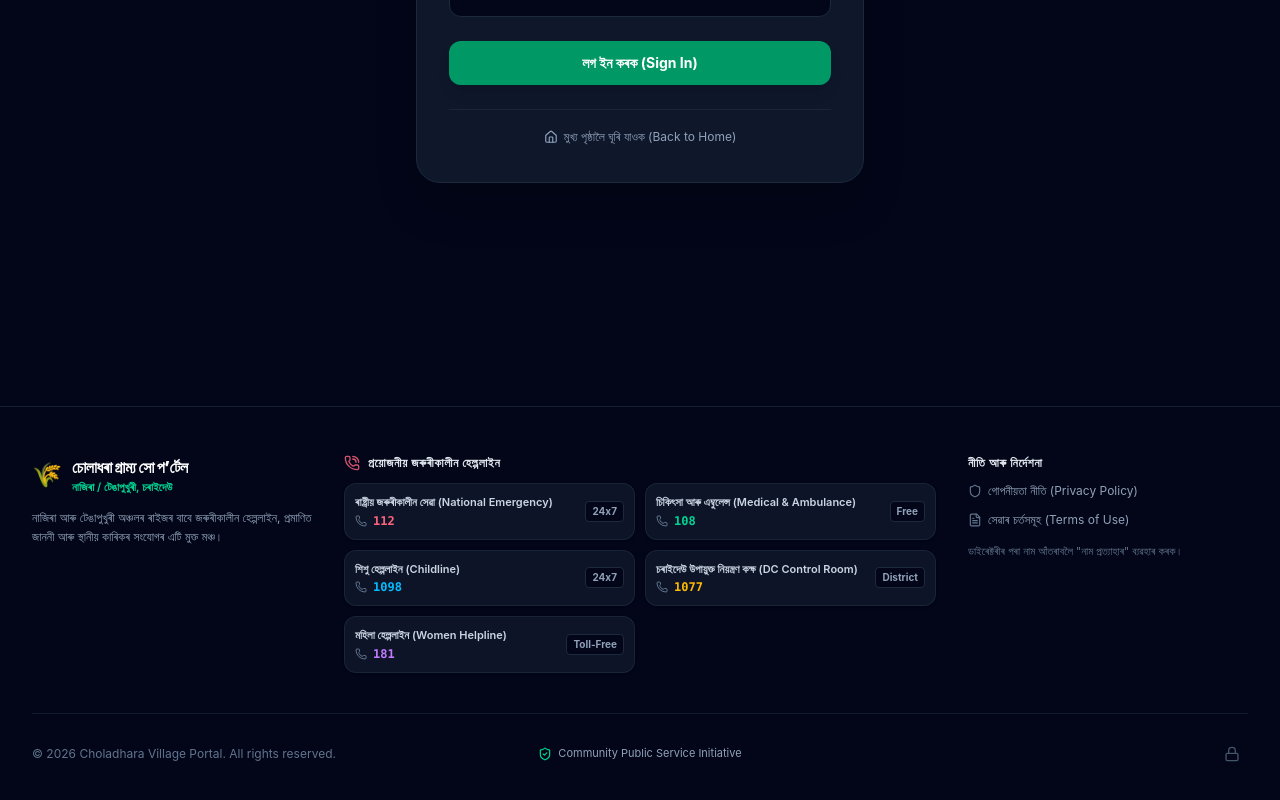
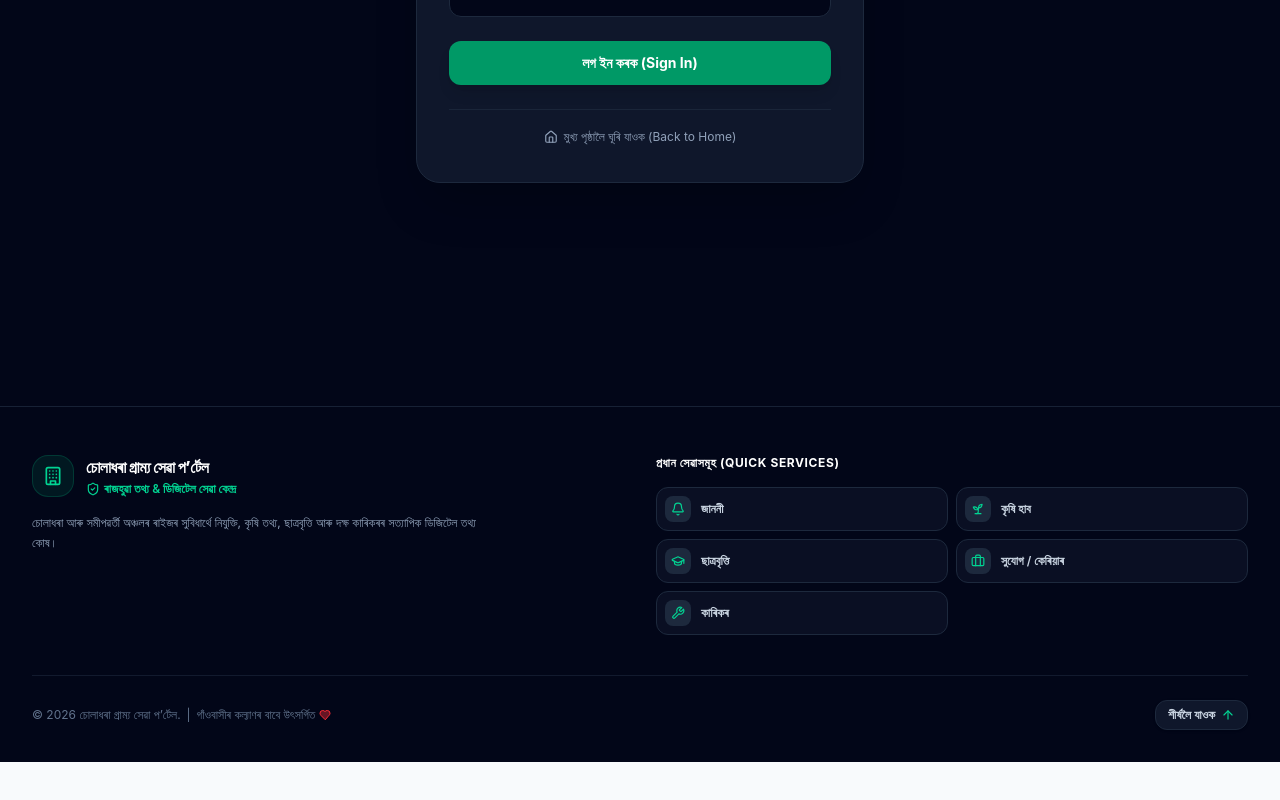
Before and after one commit to livekaku00-sys/choladhara-village.vercel.app, a React (Vite) app: page /admin in a window 1280 px wide. Shown: the part 523-1323 px from the top of the page. After the commit the page ends 1285 px from the top, so only its background shows below. Built offline with nearby package versions, Linux system fonts and the light colour scheme.

Commit message:
Map exact footer links: Notices, Agriculture, Scholarships, Opportunities, Artisans

```diff
--- a/src/components/Footer.tsx
+++ b/src/components/Footer.tsx
@@ -1,14 +1,14 @@
-import React, { useState } from 'react';
-import { Link } from 'react-router-dom';
+import React from 'react';
 import {
+  Building,
   ShieldCheck,
-  Lock,
-  Shield,
-  FileText,
-  X,
-  AlertTriangle,
-  PhoneCall,
-  Phone
+  Bell,
+  Sprout,
+  GraduationCap,
+  Briefcase,
+  Wrench,
+  Heart,
+  ArrowUp
 } from 'lucide-react';
 import { useLanguage } from '../context/LanguageContext';
 
@@ -16,258 +16,149 @@ export const Footer: React.FC = () => {
   const { language } = useLanguage();
   const isAs = language === 'as';
 
-  const [activeModal, setActiveModal] = useState<'privacy' | 'terms' | null>(null);
-
-  const emergencyContacts = [
+  const footerLinks = [
     {
-      title_as: 'ৰাষ্ট্ৰীয় জৰুৰীকালীন সেৱা (National Emergency)',
-      title_en: 'National Emergency',
-      number: '112',
-      badge: '24x7',
-      color: 'text-rose-400'
+      key: 'notices',
+      label_as: 'জাননী',
+      label_en: 'Notices',
+      href: '#sec-notices',
+      icon: Bell
     },
     {
-      title_as: 'চিকিৎসা আৰু এম্বুলেন্স (Medical & Ambulance)',
-      title_en: 'Ambulance & Medical',
-      number: '108',
-      badge: 'Free',
-      color: 'text-emerald-400'
+      key: 'agriculture',
+      label_as: 'কৃষি হাব',
+      label_en: 'Agriculture Hub',
+      href: '#sec-agriculture',
+      icon: Sprout
     },
     {
-      title_as: 'শিশু হেল্পলাইন (Childline)',
-      title_en: 'Childline Helpline',
-      number: '1098',
-      badge: '24x7',
-      color: 'text-sky-400'
+      key: 'scholarships',
+      label_as: 'ছাত্ৰবৃত্তি',
+      label_en: 'Scholarships',
+      href: '#sec-scholarships',
+      icon: GraduationCap
     },
     {
-      title_as: 'চৰাইদেউ উপায়ুক্ত নিয়ন্ত্ৰণ কক্ষ (DC Control Room)',
-      title_en: 'Charaideo DC Control Room',
-      number: '1077',
-      badge: 'District',
-      color: 'text-amber-400'
+      key: 'opportunities',
+      label_as: 'সুযোগ / কেৰিয়াৰ',
+      label_en: 'Opportunities',
+      href: '#sec-opportunities',
+      icon: Briefcase
     },
     {
-      title_as: 'মহিলা হেল্পলাইন (Women Helpline)',
-      title_en: 'Women Helpline',
-      number: '181',
-      badge: 'Toll-Free',
-      color: 'text-purple-400'
+      key: 'artisans',
+      label_as: 'কাৰিকৰ',
+      label_en: 'Artisans',
+      href: '#sec-artisans',
+      icon: Wrench
     }
   ];
 
+  const handleScrollTo = (e: React.MouseEvent<HTMLAnchorElement>, href: string) => {
+    e.preventDefault();
+    if (href === '#' || !href.startsWith('#')) {
+      window.scrollTo({ top: 0, behavior: 'smooth' });
+      return;
+    }
+
+    const targetId = href.replace('#', '');
+    const element = document.getElementById(targetId);
+    if (element) {
+      const navOffset = 70;
+      const elementPosition = element.getBoundingClientRect().top;
+      const offsetPosition = elementPosition + window.pageYOffset - navOffset;
+
+      window.scrollTo({
+        top: offsetPosition,
+        behavior: 'smooth'
+      });
+    }
+  };
+
+  const scrollToTop = () => {
+    window.scrollTo({ top: 0, behavior: 'smooth' });
+  };
+
   return (
-    <footer className="w-full bg-slate-950 text-slate-400 border-t border-slate-800/80 mt-16 relative">
-      <div className="max-w-7xl mx-auto px-4 sm:px-6 lg:px-8 py-12">
+    <footer className="w-full bg-slate-950 border-t border-slate-800/80 text-slate-400 mt-16 pt-12 pb-8">
+      <div className="max-w-7xl mx-auto px-4 sm:px-6 lg:px-8">
 
-        {/* Main 3-Column Layout */}
-        <div className="grid grid-cols-1 md:grid-cols-4 gap-8 pb-10 border-b border-slate-800/60">
+        <div className="grid grid-cols-1 md:grid-cols-12 gap-8 pb-10 border-b border-slate-800/60">
 
-          {/* 1. Village Branding & Overview */}
-          <div className="md:col-span-1 space-y-3 text-center md:text-left">
-            <div className="flex items-center justify-center md:justify-start gap-2.5">
-              <span className="text-2xl">🌾</span>
+          {/* Column 1: Portal Details */}
+          <div className="md:col-span-6 space-y-4">
+            <div className="flex items-center gap-3">
+              <div className="p-2.5 bg-emerald-500/10 border border-emerald-500/20 rounded-2xl text-emerald-400">
+                <Building className="w-5 h-5" />
+              </div>
               <div>
-                <h3 className="text-white font-black text-base tracking-tight">
-                  {isAs ? 'চোলাধৰা গ্ৰাম্য সো প’ৰ্টেল' : 'Choladhara Village Portal'}
+                <h3 className="text-base font-extrabold text-white tracking-tight">
+                  {isAs ? 'চোলাধৰা গ্ৰাম্য সেৱা প’ৰ্টেল' : 'Choladhara Village Portal'}
                 </h3>
-                <p className="text-[11px] text-emerald-400 font-semibold">
-                  {isAs ? 'নাজিৰা / টেঙাপুখুৰী, চৰাইদেউ' : 'Nazira / Tengapukhuri, Charaideo'}
-                </p>
+                <span className="text-xs text-emerald-400 font-semibold flex items-center gap-1 mt-0.5">
+                  <ShieldCheck className="w-3.5 h-3.5" />
+                  {isAs ? 'ৰাজহুৱা তথ্য & ডিজিটেল সেৱা কেন্দ্ৰ' : 'Public Information & Digital Service Directory'}
+                </span>
               </div>
             </div>
-            <p className="text-xs text-slate-400 leading-relaxed">
+
+            <p className="text-xs leading-relaxed text-slate-400 max-w-md">
               {isAs
-                ? 'নাজিৰা আৰু টেঙাপুখুৰী অঞ্চলৰ ৰাইজৰ বাবে জৰুৰীকালীন হেল্পলাইন, প্ৰমাণিত জাননী আৰু স্থানীয় কাৰিকৰ সংযোগৰ এটি মুক্ত মঞ্চ।'
-                : 'Free community portal providing emergency contacts, verified village notices, and skilled artisan directory.'}
+                ? 'চোলাধৰা আৰু সমীপৱৰ্তী অঞ্চলৰ ৰাইজৰ সুবিধাৰ্থে নিযুক্তি, কৃষি তথ্য, ছাত্ৰবৃত্তি আৰু দক্ষ কাৰিকৰৰ সত্যাপিক ডিজিটেল তথ্য কোষ।'
+                : 'A dedicated public service directory providing verified notices, agriculture advisories, scholarships, career opportunities, and artisan services.'}
             </p>
           </div>
 
-          {/* 2. Emergency & Civic Helplines (2 Columns wide) */}
-          <div className="md:col-span-2 space-y-3">
-            <div className="flex items-center justify-center md:justify-start gap-2">
-              <PhoneCall className="w-4 h-4 text-rose-400 animate-pulse" />
-              <h4 className="text-xs font-bold uppercase tracking-wider text-slate-200">
-                {isAs ? 'প্ৰয়োজনীয় জৰুৰীকালীন হেল্পলাইন' : 'Emergency & Essential Helplines'}
-              </h4>
+          {/* Column 2: Exact 5 Footer Section Links */}
+          <div className="md:col-span-6 space-y-3">
+            <h4 className="text-xs font-bold text-white uppercase tracking-wider">
+              {isAs ? 'প্ৰধান সেৱাসমূহ (Quick Services)' : 'Quick Services & Portals'}
+            </h4>
+
+            <div className="grid grid-cols-1 sm:grid-cols-2 gap-2 pt-1">
+              {footerLinks.map((link) => {
+                const Icon = link.icon;
+                return (
+                  <a
+                    key={link.key}
+                    href={link.href}
+                    onClick={(e) => handleScrollTo(e, link.href)}
+                    className="inline-flex items-center gap-2.5 p-2 rounded-xl bg-slate-900/60 hover:bg-slate-800 border border-slate-800 hover:border-emerald-500/40 text-xs font-semibold text-slate-300 hover:text-white transition-all group cursor-pointer"
+                  >
+                    <div className="p-1.5 rounded-lg bg-slate-800 group-hover:bg-emerald-950/60 text-emerald-400 transition-colors">
+                      <Icon className="w-3.5 h-3.5" />
+                    </div>
+                    <span>{isAs ? link.label_as : link.label_en}</span>
+                  </a>
+                );
+              })}
             </div>
-
-            <div className="grid grid-cols-1 sm:grid-cols-2 gap-2.5">
-              {emergencyContacts.map((item, idx) => (
-                <a
-                  key={idx}
-                  href={`tel:${item.number}`}
-                  className="flex items-center justify-between p-2.5 rounded-xl bg-slate-900/90 hover:bg-slate-900 border border-slate-800/80 hover:border-slate-700 transition group shadow-sm"
-                >
-                  <div className="space-y-0.5 text-left">
-                    <p className="text-[11px] font-semibold text-slate-300 group-hover:text-white transition">
-                      {isAs ? item.title_as : item.title_en}
-                    </p>
-                    <div className="flex items-center gap-1.5">
-                      <Phone className="w-3 h-3 text-slate-500" />
-                      <span className={`text-xs font-bold font-mono ${item.color}`}>
-                        {item.number}
-                      </span>
-                    </div>
-                  </div>
-
-                  <span className="text-[10px] font-bold px-1.5 py-0.5 rounded bg-slate-950 border border-slate-800 text-slate-400">
-                    {item.badge}
-                  </span>
-                </a>
-              ))}
-            </div>
-          </div>
-
-          {/* 3. Policy & Legal Links */}
-          <div className="space-y-3 text-center md:text-left">
-            <h4 className="text-xs font-bold uppercase tracking-wider text-slate-200">
-              {isAs ? 'নীতি আৰু নিৰ্দেশনা' : 'Policies & Terms'}
-            </h4>
-            <ul className="space-y-2.5 text-xs">
-              <li>
-                <button
-                  onClick={() => setActiveModal('privacy')}
-                  className="hover:text-emerald-400 transition inline-flex items-center gap-1.5 text-left"
-                >
-                  <Shield className="w-3.5 h-3.5 text-slate-500" />
-                  <span>{isAs ? 'গোপনীয়তা নীতি (Privacy Policy)' : 'Privacy Policy'}</span>
-                </button>
-              </li>
-              <li>
-                <button
-                  onClick={() => setActiveModal('terms')}
-                  className="hover:text-emerald-400 transition inline-flex items-center gap-1.5 text-left"
-                >
-                  <FileText className="w-3.5 h-3.5 text-slate-500" />
-                  <span>{isAs ? 'সেৱাৰ চৰ্তসমূহ (Terms of Use)' : 'Terms of Service'}</span>
-                </button>
-              </li>
-              <li>
-                <p className="text-[11px] text-slate-500 leading-tight pt-1">
-                  {isAs
-                    ? 'ডাইৰেক্টৰীৰ পৰা নাম আঁতৰাবলৈ "নাম প্ৰত্যাহাৰ" ব্যৱহাৰ কৰক।'
-                    : 'Use "Name Removal" to withdraw artisan contact info.'}
-                </p>
-              </li>
-            </ul>
           </div>
 
         </div>
 
-        {/* BOTTOM BAR: STRICT 3-COLUMN GRID FOR PERFECT CENTERING */}
-        <div className="pt-6 grid grid-cols-1 sm:grid-cols-3 items-center gap-4 text-xs text-slate-500">
+        {/* Bottom Bar & Scroll to top */}
+        <div className="pt-6 flex flex-col sm:flex-row items-center justify-between gap-4 text-xs text-slate-500">
+          <p className="flex items-center gap-1.5 text-center sm:text-left">
+            <span>© {new Date().getFullYear()} {isAs ? 'চোলাধৰা গ্ৰাম্য সেৱা প’ৰ্টেল' : 'Choladhara Village Portal'}.</span>
+            <span className="hidden sm:inline">|</span>
+            <span className="inline-flex items-center gap-1">
+              {isAs ? 'গাঁওবাসীৰ কল্যাণৰ বাবে উৎসৰ্গিত' : 'Dedicated to community empowerment'}
+              <Heart className="w-3 h-3 text-red-500 fill-red-500/40" />
+            </span>
+          </p>
 
-          {/* Left: Copyright */}
-          <div className="text-center sm:text-left order-2 sm:order-1">
-            <p>© {new Date().getFullYear()} Choladhara Village Portal. All rights reserved.</p>
-          </div>
-
-          {/* Center: Community Initiative Badge (Forced Center) */}
-          <div className="flex items-center justify-center gap-1.5 text-[11px] text-slate-400 order-1 sm:order-2 mb-2 sm:mb-0">
-            <ShieldCheck className="w-3.5 h-3.5 text-emerald-400" />
-            <span>Community Public Service Initiative</span>
-          </div>
-
-          {/* Right: Discrete Lock Symbol */}
-          <div className="flex justify-center sm:justify-end order-3">
-            <Link
-              to="/admin"
-              className="inline-flex items-center justify-center p-2 rounded-lg text-slate-600 hover:text-slate-300 hover:bg-slate-900 transition-all duration-200 active:scale-95 cursor-pointer min-w-[32px] min-h-[32px]"
-              title="Admin Login"
-              aria-label="Admin Login"
-            >
-              <Lock className="w-4 h-4" />
-            </Link>
-          </div>
-
+          <button
+            type="button"
+            onClick={scrollToTop}
+            className="inline-flex items-center gap-1.5 px-3 py-1.5 rounded-xl bg-slate-900 hover:bg-slate-800 text-slate-300 hover:text-white border border-slate-800 text-xs font-semibold transition active:scale-95 cursor-pointer shadow-sm"
+          >
+            <span>{isAs ? 'শীৰ্ষলৈ যাওক' : 'Back to top'}</span>
+            <ArrowUp className="w-3.5 h-3.5 text-emerald-400" />
+          </button>
         </div>
 
       </div>
-
-      {/* Privacy Policy Modal */}
-      {activeModal === 'privacy' && (
-        <div className="fixed inset-0 z-50 bg-black/80 backdrop-blur-sm flex items-center justify-center p-4">
-          <div className="bg-slate-900 border border-slate-800 rounded-3xl max-w-lg w-full p-6 text-slate-200 space-y-4 shadow-2xl max-h-[85vh] overflow-y-auto">
-            <div className="flex items-center justify-between border-b border-slate-800 pb-3">
-              <div className="flex items-center gap-2 text-emerald-400 font-bold text-sm">
-                <Shield className="w-4 h-4" />
-                <span>{isAs ? 'গোপনীয়তা নীতি (Privacy Policy)' : 'Privacy Policy'}</span>
-              </div>
-              <button onClick={() => setActiveModal(null)} className="text-slate-400 hover:text-white p-1">
-                <X className="w-5 h-5" />
-              </button>
-            </div>
-
-            <div className="space-y-3 text-xs text-slate-300 leading-relaxed">
-              <p>
-                {isAs
-                  ? '১. এই প’ৰ্টেলত সংগ্ৰহ কৰা কাৰিকৰ তথ্যসমূহ (নাম, ফোন নম্বৰ, অঞ্চল) কেৱল গ্ৰাম্য যোগাযোগ আৰু স্থানীয় সহায়ৰ বাবে প্ৰকাশ কৰা হয়।'
-                  : '1. Contact details shared by skilled workers are published solely for community connection and direct voluntary hire.'}
-              </p>
-              <p>
-                {isAs
-                  ? '২. কোনো ব্যক্তিৰ ব্যক্তিগত তথ্য বাণিজ্যিক বিজ্ঞাপন বা তৃতীয় পক্ষৰ হাতত বিক্ৰী কৰা নহয়।'
-                  : '2. Personal phone numbers and details are never sold or shared with commercial marketers.'}
-              </p>
-              <p>
-                {isAs
-                  ? '৩. যিকোনো সময়ত নিজৰ নাম ডাইৰেক্টৰীৰ পৰা আঁতৰাবলৈ "নাম প্ৰত্যাহাৰ" বিকল্প ব্যৱহাৰ কৰিব পাৰে।'
-                  : '3. Anyone can request permanent removal of their contact listing anytime.'}
-              </p>
-            </div>
-
-            <div className="pt-2 text-right">
-              <button
-                onClick={() => setActiveModal(null)}
-                className="px-4 py-2 bg-slate-800 hover:bg-slate-700 text-white rounded-xl text-xs font-bold transition"
-              >
-                {isAs ? 'বুজি পালোঁ (Close)' : 'Close'}
-              </button>
-            </div>
-          </div>
-        </div>
-      )}
-
-      {/* Terms of Service Modal */}
-      {activeModal === 'terms' && (
-        <div className="fixed inset-0 z-50 bg-black/80 backdrop-blur-sm flex items-center justify-center p-4">
-          <div className="bg-slate-900 border border-slate-800 rounded-3xl max-w-lg w-full p-6 text-slate-200 space-y-4 shadow-2xl max-h-[85vh] overflow-y-auto">
-            <div className="flex items-center justify-between border-b border-slate-800 pb-3">
-              <div className="flex items-center gap-2 text-amber-400 font-bold text-sm">
-                <AlertTriangle className="w-4 h-4" />
-                <span>{isAs ? 'সেৱাৰ চৰ্তসমূহ (Terms of Use)' : 'Terms of Service'}</span>
-              </div>
-              <button onClick={() => setActiveModal(null)} className="text-slate-400 hover:text-white p-1">
-                <X className="w-5 h-5" />
-              </button>
-            </div>
-
-            <div className="space-y-3 text-xs text-slate-300 leading-relaxed">
-              <p>
-                {isAs
-                  ? '১. এই প’ৰ্টেলটো কেৱল সামাজিক সংযোগ আৰু জনহিতৈষী তথ্যৰ বাবে পৰিচালিত এটা অবাণিজ্যিক উদ্যোগ।'
-                  : '1. This portal is an informational, non-commercial public initiative for local community members.'}
-              </p>
-              <p>
-                {isAs
-                  ? '২. কাৰিকৰ আৰু গ্ৰাহকৰ মাজত হোৱা ব্যক্তিগত কাম-কাজ বা পাৰিশ্ৰমিক লেনদেনৰ ক্ষেত্ৰত প’ৰ্টেল কোনো ধৰণে দায়বদ্ধ নহয়।'
-                  : '2. The directory acts purely as a public contact directory without financial or legal liability for independent work.'}
-              </p>
-            </div>
-
-            <div className="pt-2 text-right">
-              <button
-                onClick={() => setActiveModal(null)}
-                className="px-4 py-2 bg-slate-800 hover:bg-slate-700 text-white rounded-xl text-xs font-bold transition"
-              >
-                {isAs ? 'বুজি পালোঁ (Close)' : 'Close'}
-              </button>
-            </div>
-          </div>
-        </div>
-      )}
-
     </footer>
   );
 };
--- a/src/pages/Home.tsx
+++ b/src/pages/Home.tsx
@@ -151,10 +151,10 @@ export const Home: React.FC = () => {
       </section>
 
       {/* 4. Dynamic Agriculture Hub */}
-      <AgricultureSection />
+      <div id="sec-agriculture"><AgricultureSection /></div>
 
       {/* 5. Dynamic Scholarships Hub */}
-      <Scholarships />
+      <div id="sec-scholarships"><Scholarships /></div>
 
       {/* 6. Dynamic Opportunities & Careers Hub */}
       <Opportunities />
```
